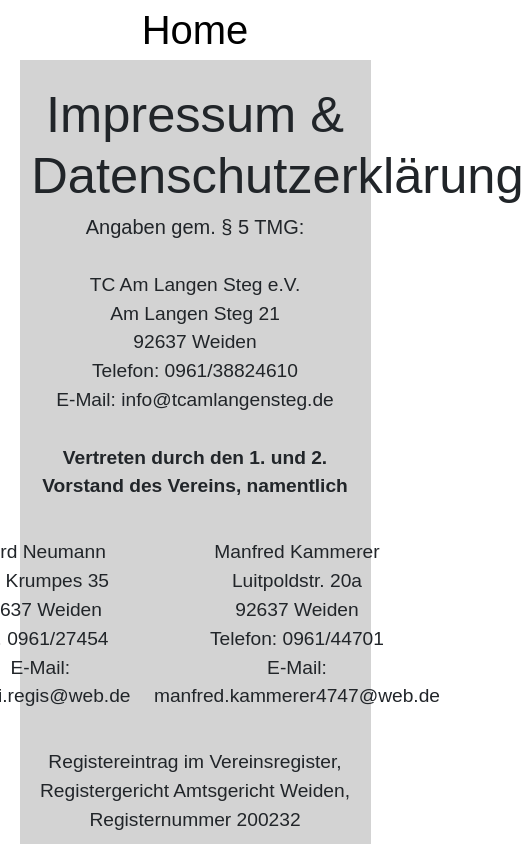
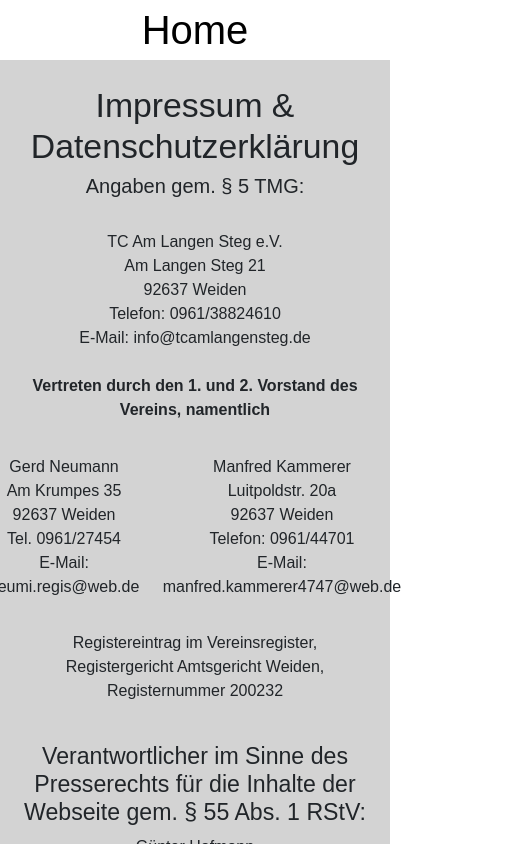
Before and after one commit to Valentin-Paul/tc-amLangenSteg, a React (Create React App) app: page /agb in a window 390 px wide. Shown: the top 844 px of the page, 524 px wide, since content can reach past the window. Built offline with nearby package versions, Linux system fonts and the light colour scheme; no server answers; a web font is replaced by a local one.

Commit message:
AGB page style change for mobile devices

```diff
--- a/src/pages/AGB/AGB.css
+++ b/src/pages/AGB/AGB.css
@@ -33,3 +33,20 @@ background-color: white;
     font-family: 'SF Sports Night', sans-serif;
     text-decoration: none;
 }
+
+
+@media (max-width: 768px) {
+
+    .agb-header{
+        font-size: 4vh;
+    }
+
+    .agb-page p{
+        font-size: 1rem
+    }
+
+    .agb-page{
+        margin: 0vh 0vw!important;
+    }
+
+}
```
